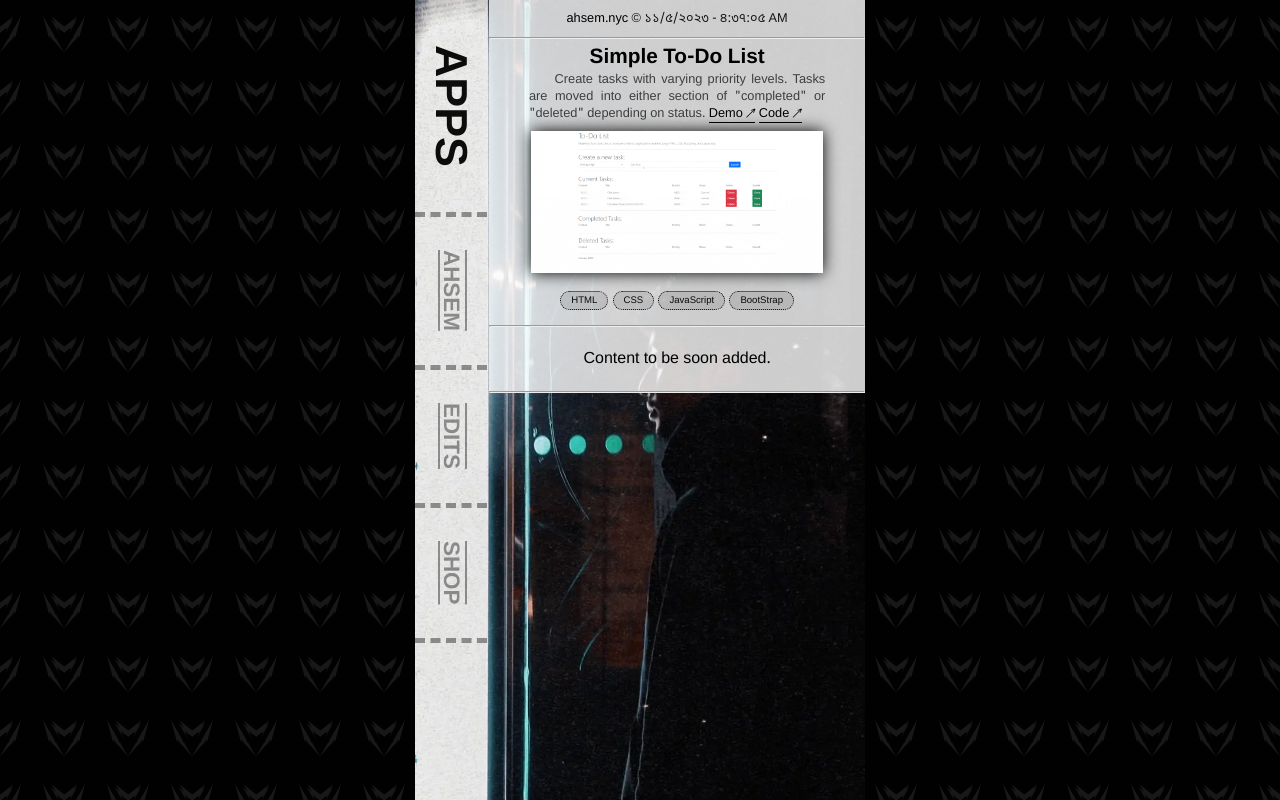
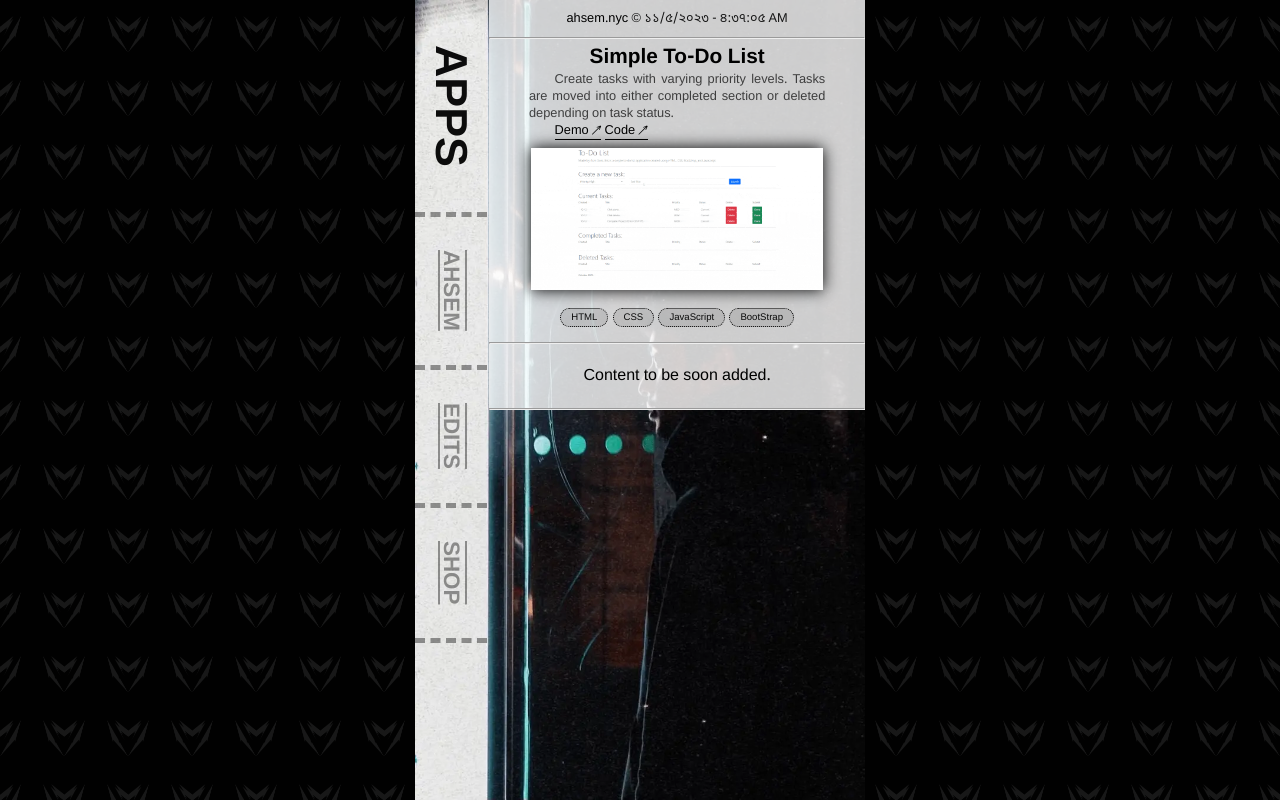
Before and after one commit to agonis21/ahsem.github.io, a plain HTML site: page apps.html in a window 1280 px wide. Drawn offline with Linux system fonts and the light colour scheme.

Commit message:
updated todolist

```diff
--- a/apps.html
+++ b/apps.html
@@ -49,8 +49,9 @@
                     <h1>Simple To-Do List</h1>
                     <p>
                         Create tasks with varying priority levels.
-                        Tasks are moved into either section of "completed"
-                        or "deleted" depending on status.
+                        Tasks are moved into either completed section or deleted depending on task status.
+                    </p>
+                    <p>
                         <a target="_blank" href="https://ahsem.nyc/cus1172/project02/index.html">Demo &#x2197;</a>
                         <a target="_blank" href="https://github.com/agonis21/ahsem.github.io/tree/main/cus1172/project02">Code &#x2197;</a>
                     </p>
```
